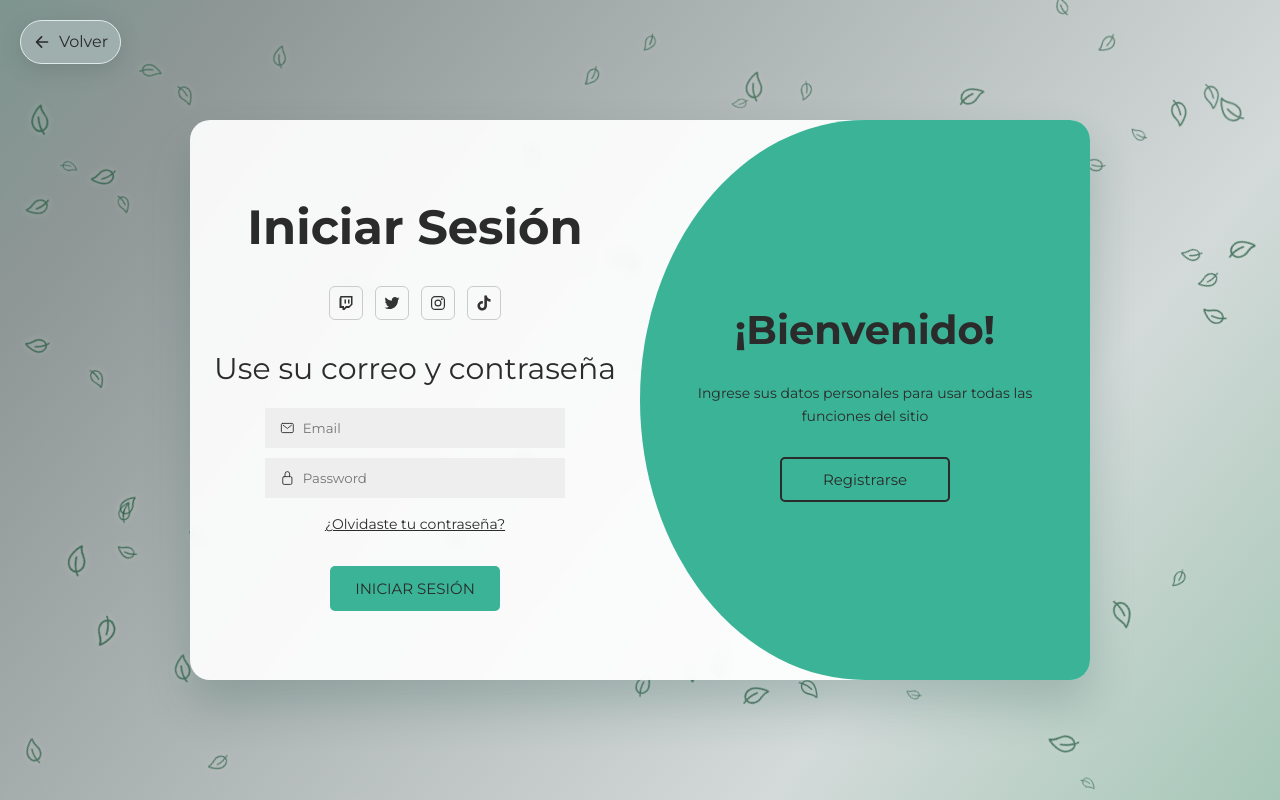
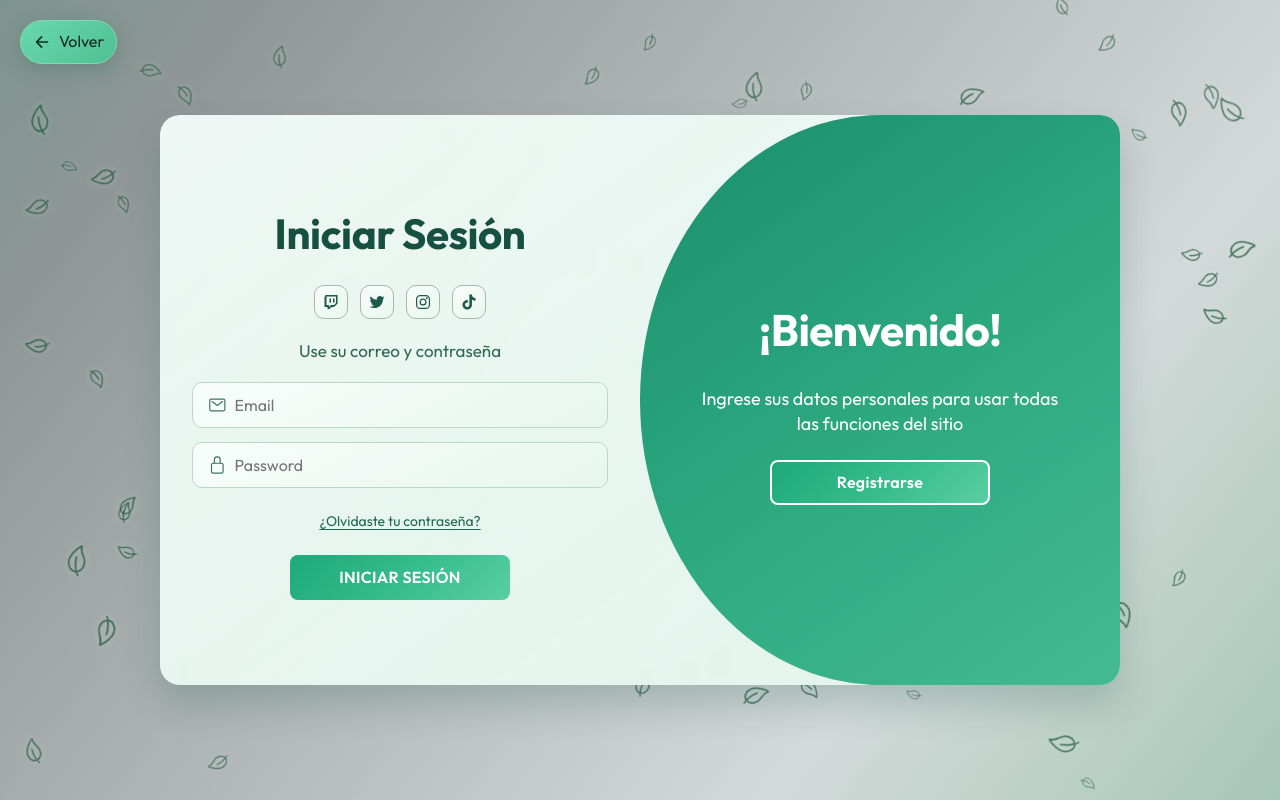
Before and after one commit to Abiel252005/huerto-Connect, an Angular app: page /login in a window 1280 px wide. Built offline with nearby package versions, Linux system fonts and the light colour scheme.

Commit message:
feat: actualizar estilos de login y mejorar la experiencia visual

```diff
--- a/src/app/core/auth/login/login.scss
+++ b/src/app/core/auth/login/login.scss
@@ -1,10 +1,10 @@
-@import url('https://fonts.googleapis.com/css2?family=Montserrat:ital,wght@0,100..900;1,100..900&display=swap');
+@import url('https://fonts.googleapis.com/css2?family=Outfit:wght@300;400;500;600;700;800&display=swap');
 
 * {
     margin: 0;
     padding: 0;
     box-sizing: border-box;
-    font-family: "Montserrat", sans-serif;
+    font-family: "Outfit", sans-serif;
 }
 
 :host {
@@ -12,7 +12,7 @@
     min-height: 100vh;
     display: block;
     overflow: hidden;
-    background: #dff2eb;
+    background: #d9f1e8;
 }
 
 .login-scene {
@@ -37,12 +37,12 @@
     padding: 8px 12px;
     border-radius: 999px;
     text-decoration: none;
-    color: #fff;
-    background-color: #2e8068;
-    border: 1px solid #9fe5c6;
+    color: #0f2c24;
+    background: linear-gradient(135deg, #7be0b7, #56c89d);
+    border: 1px solid #8adfba;
     box-shadow: 0 6px 20px rgba(15, 78, 55, 0.28);
     transition: transform 140ms ease, background-color 140ms ease, color 140ms ease;
-    animation: backHomeToneSync 13s ease-in-out infinite, textToneSync 13s ease-in-out infinite;
+    animation: backHomeToneSync 13s ease-in-out infinite;
 }
 
 .back-home ion-icon {
@@ -93,68 +93,110 @@
 }
 
 .container {
-    width: 900px;
+    width: 960px;
     max-width: 100%;
-    height: 560px;
+    height: 570px;
     display: flex;
     position: relative;
-    background: rgba(255, 255, 255, 0.92);
+    background: linear-gradient(145deg, rgba(243, 252, 248, 0.95), rgba(227, 246, 238, 0.92));
     backdrop-filter: blur(4px);
     border-radius: 20px;
     overflow: hidden;
-    box-shadow: 0 25px 45px rgba(21, 77, 64, 0.22);
+    box-shadow: 0 20px 36px rgba(21, 77, 64, 0.2);
     z-index: 2;
 }
 
 .container-form {
-    width: 100%;
+    width: 50%;
+    flex: 0 0 50%;
     overflow: hidden;
+    display: flex;
+    align-items: center;
+    justify-content: center;
+    padding: 0 32px;
 }
 
 .container-form form {
-    height: 100%;
+    width: min(420px, 100%);
+    max-width: 420px;
+    height: auto;
+    margin: 0 auto;
     display: flex;
     flex-direction: column;
     justify-content: center;
-    align-items: center;
-    transition: transform 0.5s ease-in;
+    align-items: stretch;
+    gap: 8px;
+    padding: 0;
+    border: none;
+    background: transparent;
+    box-shadow: none;
+    transition: transform 0.5s ease-in, opacity 0.4s ease-in;
 }
 
 .container-form h2 {
-    font-size: 48px;
-    margin-bottom: 20px;
-    animation: textToneSync 13s ease-in-out infinite;
+    font-size: 42px;
+    margin-bottom: 10px;
+    color: #16503f;
+    font-weight: 700;
+    letter-spacing: -0.4px;
+    text-align: center;
 }
 
 .social-networks {
     display: flex;
     gap: 12px;
-    margin-bottom: 25px;
+    margin-bottom: 10px;
+    justify-content: center;
 }
 
 .social-networks ion-icon {
-    border: 1px solid #c9cccb;
-    border-radius: 6px;
+    border: 1px solid #a6b6b0;
+    border-radius: 10px;
     padding: 8px;
     cursor: pointer;
+    color: #1f5b49;
+    background: linear-gradient(150deg, rgba(255, 255, 255, 0.7), rgba(232, 247, 239, 0.75));
+    transition: transform 160ms ease, box-shadow 160ms ease, border-color 160ms ease;
+}
+
+.social-networks ion-icon:hover {
+    transform: translateY(-2px);
+    border-color: #77bda2;
+    box-shadow: 0 8px 14px rgba(32, 105, 78, 0.14);
 }
 
 .container-form span {
-    font-size: 30px;
-    margin-bottom: 15px;
-    animation: textToneSync 13s ease-in-out infinite;
+    font-size: 17px;
+    margin-bottom: 10px;
+    color: #2f6855;
+    font-weight: 400;
+    text-align: center;
 }
 
 .container-input {
-    width: 300px;
-    height: 40px;
-    margin-bottom: 10px;
+    width: 100%;
+    height: 46px;
+    margin-bottom: 6px;
     display: flex;
     justify-content: center;
     align-items: center;
     gap: 8px;
     padding: 0 15px;
-    background-color: #eee;
+    background: linear-gradient(155deg, #f8fdfb, #e8f6ef);
+    border: 1px solid #b8d8ca;
+    border-radius: 10px;
+    transition: border-color 160ms ease, box-shadow 160ms ease, transform 160ms ease;
+}
+
+.container-input:focus-within {
+    border-color: #6fbea0;
+    box-shadow: 0 0 0 3px rgba(111, 190, 160, 0.18);
+    transform: translateY(-1px);
+}
+
+.container-input ion-icon {
+    color: #3f7261;
+    font-size: 20px;
 }
 
 .container-input input {
@@ -163,39 +205,55 @@
     width: 100%;
     height: 100%;
     background-color: inherit;
+    color: #1a4a3c;
+    font-size: 16px;
 }
 
 .container-form a {
-    color: inherit;
+    color: #1f6a54;
     font-size: 14px;
-    margin-bottom: 20px;
-    margin-top: 5px;
-    animation: textToneSync 13s ease-in-out infinite;
+    margin: 8px auto 10px;
+    text-underline-offset: 3px;
+    text-align: center;
 }
 
 .button {
-    width: 170px;
+    width: 220px;
     height: 45px;
-    font-size: 15px;
+    font-size: 16px;
     border: none;
-    border-radius: 5px;
+    border-radius: 8px;
     cursor: pointer;
-    margin-top: 10px;
-    background-color: #3ab397;
+    margin: 4px auto 0;
+    background: linear-gradient(135deg, #1ea97a, #35bb8c, #59cfa3);
     color: #fff;
-    animation: textToneSync 13s ease-in-out infinite;
+    font-weight: 600;
+    letter-spacing: 0.3px;
+    transition: transform 170ms ease, box-shadow 170ms ease, filter 170ms ease;
+}
+
+.button:hover {
+    transform: translateY(-2px);
+    box-shadow: 0 10px 18px rgba(29, 128, 97, 0.28);
+    filter: brightness(1.03);
 }
 
 .sign-up {
-    transform: translateX(-100%);
+    transform: translateX(-120%);
+    opacity: 0;
+    pointer-events: none;
 }
 
 .container.toggle .sign-in {
-    transform: translateX(100%);
+    transform: translateX(120%);
+    opacity: 0;
+    pointer-events: none;
 }
 
 .container.toggle .sign-up {
     transform: translateX(0);
+    opacity: 1;
+    pointer-events: auto;
 }
 
 .container-welcome {
@@ -205,7 +263,7 @@
     display: flex;
     align-items: center;
     transform: translateX(100%);
-    background-color: #3ab397;
+    background: linear-gradient(145deg, #1a8e6a, #2ca87f, #43ba92);
     transition: transform 0.5s ease-in-out, border-radius 0.5s ease-in-out;
     overflow: hidden;
     border-radius: 50% 0 0 50%;
@@ -214,7 +272,7 @@
 .container.toggle .container-welcome {
     transform: translateX(0);
     border-radius: 0 50% 50% 0;
-    background-color: #3aa8ad;
+    background: linear-gradient(145deg, #157e63, #229572, #34ac87);
 }
 
 .container-welcome .welcome {
@@ -226,7 +284,6 @@
     padding: 0 50px;
     color: #fff;
     transition: transform 0.5s ease-in-out;
-    animation: textToneSync 13s ease-in-out infinite;
 }
 
 .welcome-sign-in {
@@ -234,12 +291,32 @@
 }
 
 .container-welcome h3 {
-    font-size: 40px;
+    font-size: 44px;
+    letter-spacing: -0.6px;
 }
 
 .container-welcome p {
+    font-size: 18px;
+    text-align: center;
+    line-height: 1.4;
+}
+
+.mode-link {
+    border: none;
+    background: transparent;
+    color: #1f6a54;
     font-size: 14px;
+    margin: 4px auto 0;
+    display: block;
     text-align: center;
+    cursor: pointer;
+    text-decoration: underline;
+    text-underline-offset: 3px;
+    transition: color 150ms ease;
+}
+
+.mode-link:hover {
+    color: #0f7959;
 }
 
 .container-welcome .button {
@@ -326,27 +403,17 @@
     }
 }
 
-@keyframes textToneSync {
-    0%,
-    100% {
-        color: #fff;
-    }
-    50% {
-        color: #111;
-    }
-}
-
 @keyframes backHomeToneSync {
     0%,
     100% {
-        background-color: #2e8068;
-        border-color: #9fe5c6;
+        background: linear-gradient(135deg, #7be0b7, #56c89d);
+        border-color: #8adfba;
         box-shadow: 0 6px 20px rgba(15, 78, 55, 0.28);
     }
     50% {
-        background-color: #adb5b5;
-        border-color: #e7ecec;
-        box-shadow: 0 6px 20px rgba(77, 83, 83, 0.22);
+        background: linear-gradient(135deg, #69d8ae, #4fbf94);
+        border-color: #7fd7b1;
+        box-shadow: 0 6px 20px rgba(23, 99, 70, 0.24);
     }
 }
 
@@ -364,7 +431,11 @@
     }
 
     .container-form {
+        width: 100%;
+        flex: 0 0 auto;
         min-height: 350px;
+        padding: 0 20px;
+        justify-content: center;
     }
 
     .container-welcome {
```
